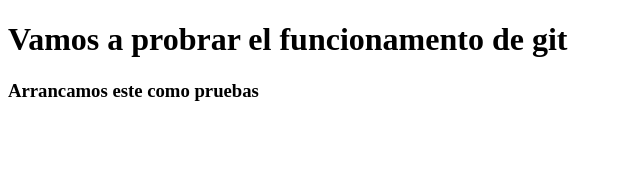
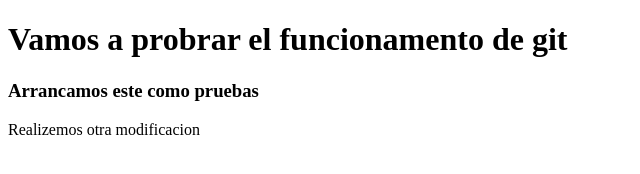
Before and after one commit to waltercastro171163/tareauno, a plain HTML site: page carpetaHija2/index.html in a window 1280 px wide. Shown: the whole page, without its empty margins (0-640 px from the left). Drawn offline with Linux system fonts and the light colour scheme.

Commit message:
segundo cambio

```diff
--- a/carpetaHija2/index.html
+++ b/carpetaHija2/index.html
@@ -9,6 +9,7 @@
 
     <h1>Vamos a probrar el funcionamento de git</h1>
     <h3>Arrancamos este como pruebas</h3>
+    <p>Realizemos otra modificacion</p>
 
 </body>
 </html>
```
